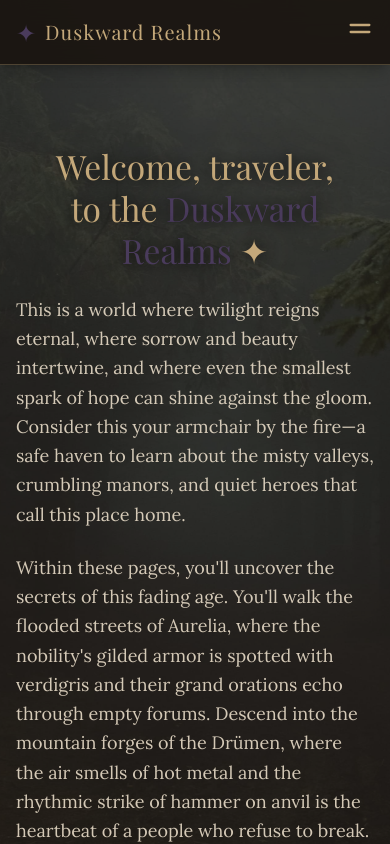
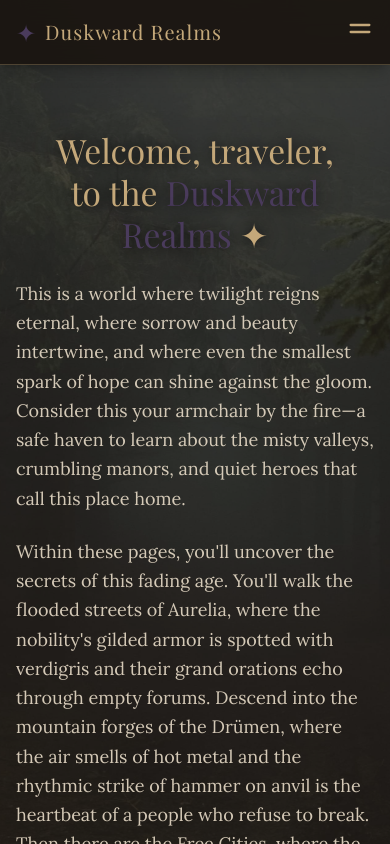
Before and after one commit to cyrkonia04/duskward-realms, a React (Vite) app: page / in a window 390 px wide. Shown: the top 844 px of the page. Built offline with nearby package versions, Linux system fonts and the light colour scheme; a web font is replaced by a local one.

Commit message:
Update Home.jsx

```diff
--- a/src/pages/Home.jsx
+++ b/src/pages/Home.jsx
@@ -9,7 +9,7 @@ const exploreData = [
 
 export default function Home() {
   return (
-    <div className="pt-8">
+    <div className="pt-4 sm:pt-8">
         <h1 className="text-[2.1rem] sm:text-4xl md:text-5xl text-balance text-center mb-6 leading-tight w-full">
           Welcome, traveler, to the <span className="text-gothic-purple">Duskward Realms</span> ✦
         </h1>
```
